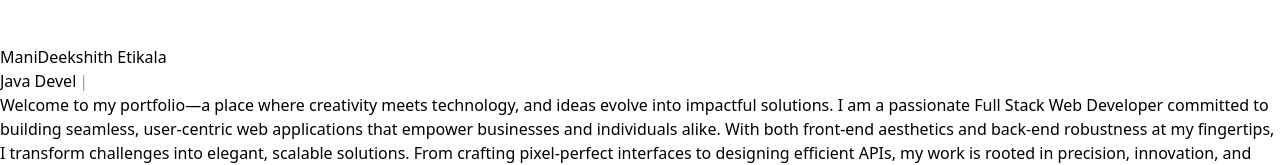
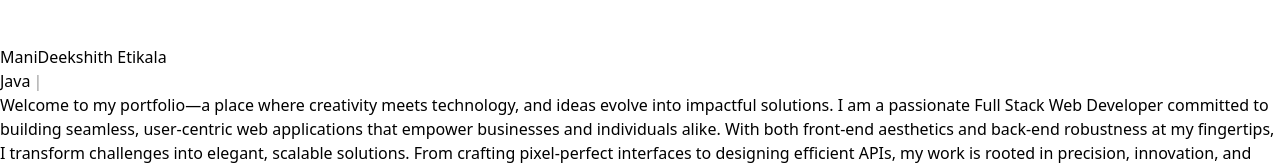
Before and after one commit to ManideekshithEtikala/Portfolio, a React (Vite) app: page / in a window 1280 px wide. Shown: the part 518-683 px from the top of the page. Built offline with nearby package versions, Linux system fonts and the light colour scheme.

Commit message:
Update Main.jsx

```diff
--- a/src/components/Main.jsx
+++ b/src/components/Main.jsx
@@ -14,7 +14,7 @@ const container = (delay) => ({
 });
 const Main = () => {
   const [text] = useTypewriter({
-    words: ["Full Stack WebDeveloper", "Java Developer", "Frontend Developer"],
+    words: ["Full Stack WebDeveloper", "Java", "React JS"],
     loop: true,
     typeSpeed: 120,
   });
```
